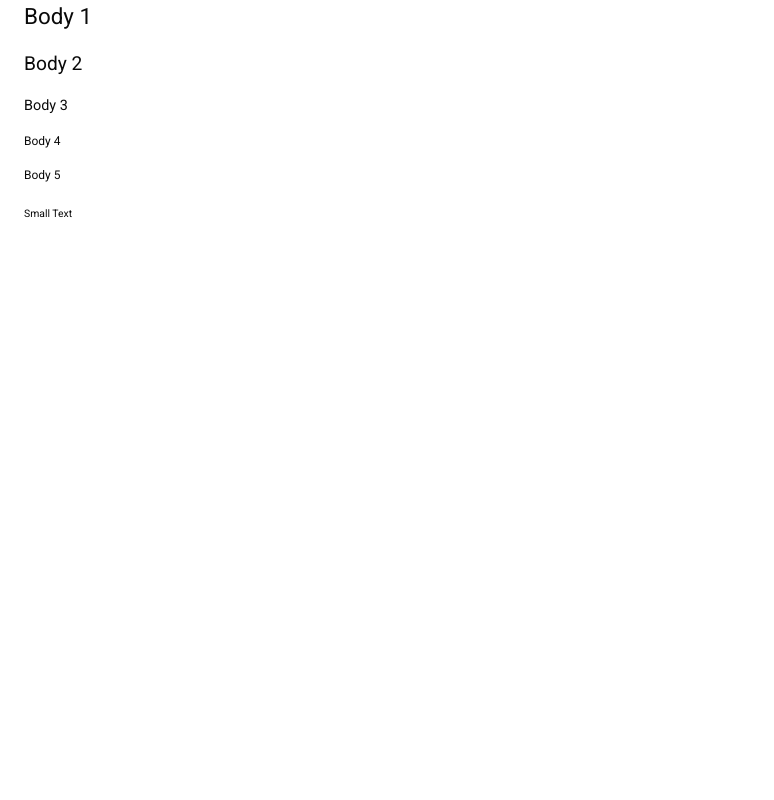
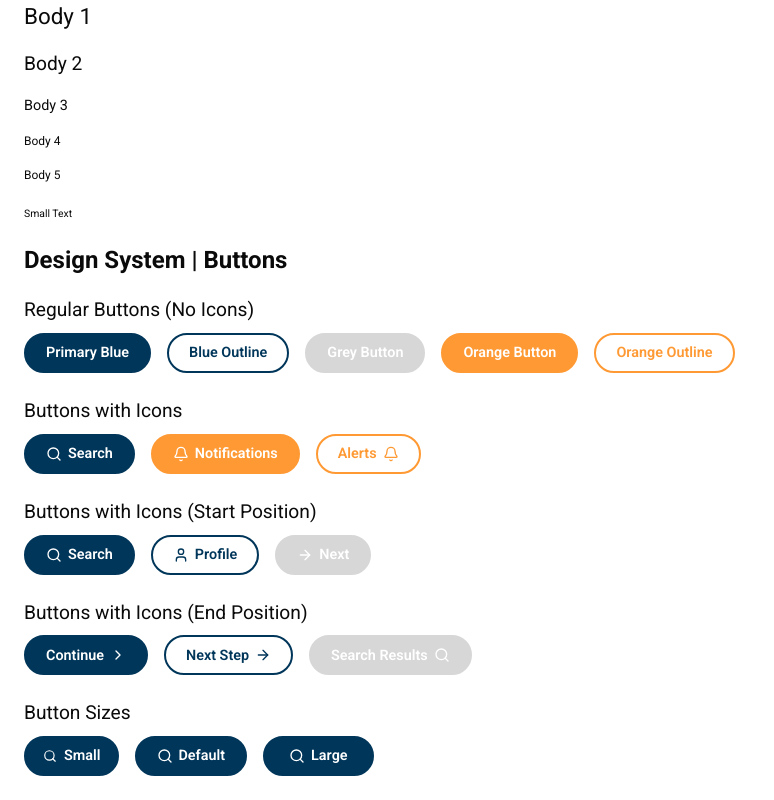
Before and after one commit to Rencanakan-id/rencanakan-talent_pool-frontend, a React (Vite) app: page /design in a window 1280 px wide. Shown: the part 640-1440 px from the top of the page, without its empty margins (0-774 px from the left). Before the commit the page ends 888 px from the top, so only its background shows below. Built offline with nearby package versions, Linux system fonts and the light colour scheme.

Commit message:
feat: button ui example usage

```diff
--- a/src/modules/DesignSystemModule/index.tsx
+++ b/src/modules/DesignSystemModule/index.tsx
@@ -1,4 +1,6 @@
 import { Typography } from '@/components';
+import { Button } from '@/components';
+import { Search, ArrowRight, ChevronRight, User, Bell } from 'lucide-react'; // Import some icons for examples
 
 export const DesignSystemModule = () => {
   return (
@@ -31,6 +33,95 @@ export const DesignSystemModule = () => {
         <Typography variant="b5">Body 5</Typography>
         <Typography variant="small">Small Text</Typography>
       </div>
+
+      <h1 className="text-2xl font-bold">Design System | Buttons</h1>
+
+      <div className="space-y-6">
+        <div>
+          <Typography variant="b2" className="mb-2">
+            Regular Buttons (No Icons)
+          </Typography>
+          <div className="flex flex-wrap gap-4">
+            <Button variant="button-blue">Primary Blue</Button>
+            <Button variant="button-blue-outline">Blue Outline</Button>
+            <Button variant="button-grey">Grey Button</Button>
+            <Button variant="button-orange">Orange Button</Button>
+            <Button variant="button-orange-outline">Orange Outline</Button>
+          </div>
+        </div>
+
+        <div>
+          <Typography variant="b2" className="mb-2">
+            Buttons with Icons
+          </Typography>
+          <div className="flex flex-wrap gap-4">
+            <Button variant="button-blue" icon={<Search size={16} />}>
+              Search
+            </Button>
+            <Button variant="button-orange" icon={<Bell size={16} />}>
+              Notifications
+            </Button>
+            <Button variant="button-orange-outline" icon={<Bell size={16} />} iconPosition="end">
+              Alerts
+            </Button>
+          </div>
+        </div>
+
+        <div>
+          <Typography variant="b2" className="mb-2">
+            Buttons with Icons (Start Position)
+          </Typography>
+          <div className="flex flex-wrap gap-4">
+            <Button variant="button-blue" icon={<Search size={16} />}>
+              Search
+            </Button>
+            <Button variant="button-blue-outline" icon={<User size={16} />}>
+              Profile
+            </Button>
+            <Button variant="button-grey" icon={<ArrowRight size={16} />}>
+              Next
+            </Button>
+          </div>
+        </div>
+
+        <div>
+          <Typography variant="b2" className="mb-2">
+            Buttons with Icons (End Position)
+          </Typography>
+          <div className="flex flex-wrap gap-4">
+            <Button variant="button-blue" icon={<ChevronRight size={16} />} iconPosition="end">
+              Continue
+            </Button>
+            <Button
+              variant="button-blue-outline"
+              icon={<ArrowRight size={16} />}
+              iconPosition="end"
+            >
+              Next Step
+            </Button>
+            <Button variant="button-grey" icon={<Search size={16} />} iconPosition="end">
+              Search Results
+            </Button>
+          </div>
+        </div>
+
+        <div>
+          <Typography variant="b2" className="mb-2">
+            Button Sizes
+          </Typography>
+          <div className="flex flex-wrap items-center gap-4">
+            <Button variant="button-blue" size="sm" icon={<Search size={14} />}>
+              Small
+            </Button>
+            <Button variant="button-blue" icon={<Search size={16} />}>
+              Default
+            </Button>
+            <Button variant="button-blue" size="lg" icon={<Search size={18} />}>
+              Large
+            </Button>
+          </div>
+        </div>
+      </div>
     </div>
   );
 };
```
